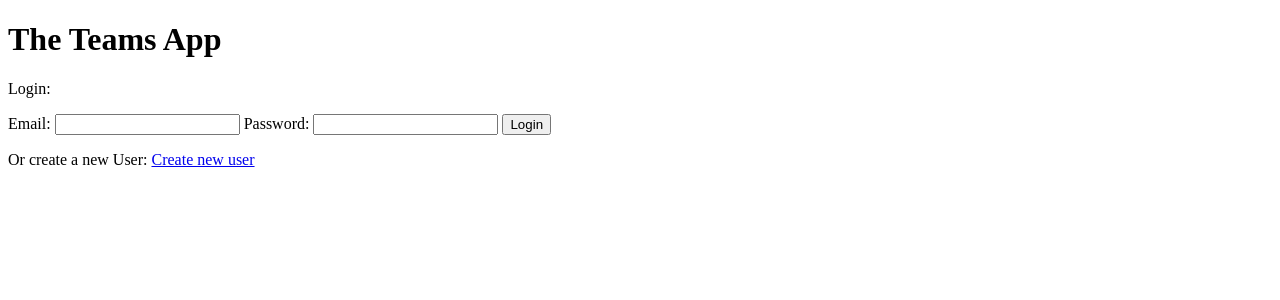
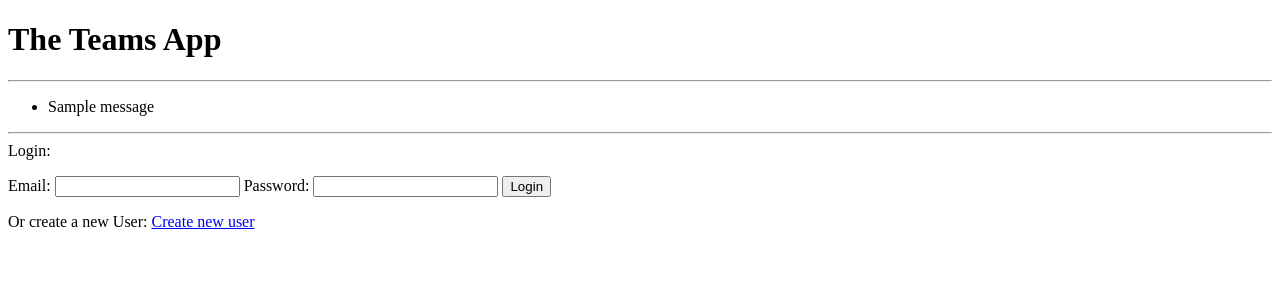
Before and after one commit to jhtobav/teams, a Django app: page /teams/ in a window 1280 px wide. Shown: the top 300 px of the page. Run offline with Django 3.2, Linux system fonts and the light colour scheme; tables that the repository leaves empty hold one stand-in row (values such as "Sample post"); one stand-in notice (Sample message) is shown; parts of the project's set-up code (start-up, migrations or seed data) failed here and were passed over.

Commit message:
Implementing the django message framework to send messages between views

```diff
--- a/welcome/templates/welcome/index.html
+++ b/welcome/templates/welcome/index.html
@@ -6,9 +6,13 @@
 </head>
 <body>
     <h1>The Teams App</h1>
-    {% if message %}
+    {% if messages %}
     	<hr>
-        {{message}}
+	<ul class="messages">
+	    {% for message in messages %}
+	    <li{% if message.tags %} class="{{ message.tags }}"{% endif %}>{{ message }}</li>
+	    {% endfor %}
+	</ul>
 	<hr>
     {% endif %}
     <form action="" method="post">
--- a/welcome/views.py
+++ b/welcome/views.py
@@ -2,6 +2,7 @@
 import requests
 from django.shortcuts import redirect, render
 from django.http import Http404
+from django.contrib import messages
 
 
 def index(request):
@@ -17,8 +18,10 @@ def index(request):
         login_successful, message, email, full_name = login(email, password)
 
         if login_successful:
+            messages.add_message(request, messages.INFO, message)
             return redirect('teamsapp:teams', email=email, full_name=full_name)
         else:
+            messages.add_message(request, messages.INFO, message)
             return redirect('welcome:index')
     else:
         return Http404('Not allowed')
@@ -38,8 +41,8 @@ def login(email, password):
         return False, message, email, full_name
     else:
         if response.status_code == 200:
+            response = response.json()
             message = "Login successful"
-            response = response.json()
             email = response.get('data', {}).get('email')
             full_name = response.get('data', {}).get('full_name')
             return True, message, email, full_name
```
